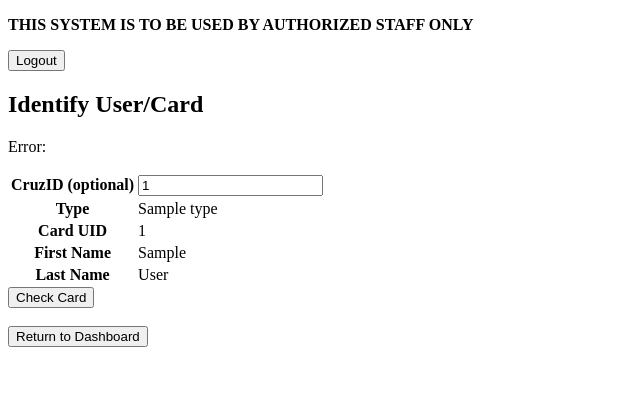
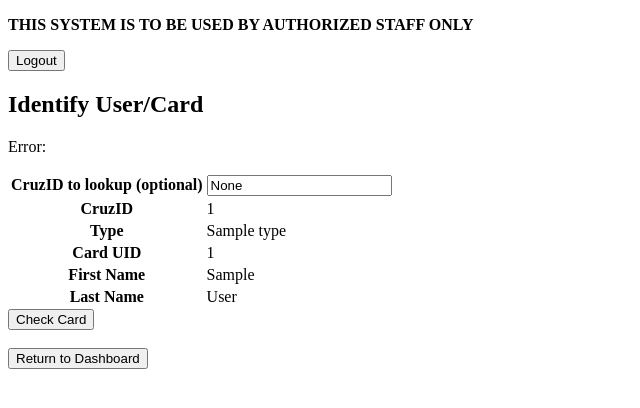
Before and after one commit to ucscslugworks/slugworks-automations, a Flask app: template templates/identify.html in a window 1280 px wide. Shown: the top 408 px of the page, without its empty margins (0-640 px from the left). Run offline with Flask 3, Linux system fonts and the light colour scheme; the template is opened without the code that fills it: most values are stand-ins (such as "Sample title", 1, 10 or a date in 2020); parts of the project's set-up code (start-up, migrations or seed data) failed here and were passed over.

Commit message:
fix check card bug

```diff
--- a/control.py
+++ b/control.py
@@ -367,7 +367,6 @@ def identify():
         if request.method == "POST":
             cruzid = ""
             # flash("You are using POST")
-            print(request.form["label"])
             if request.form["label"] == "identifyuid":
                 cruzid = request.form.get("cruzid")
 
--- a/templates/identify.html
+++ b/templates/identify.html
@@ -38,10 +38,14 @@
 
             <table>
                 <tr>
-                    <th>CruzID (optional)</th>
+                    <th>CruzID to lookup (optional)</th>
                     <td>
-                        <input type="text" name="cruzid" value="{{ user_data.cruzid or None }}">
+                        <input type="text" name="cruzid" value="{{ None }}">
                     </td>
+                </tr>
+                <tr>
+                    <th>CruzID</th>
+                    <td>{{ user_data.cruzid }}</td>
                 </tr>
                 <tr>
                     <th>Type</th>
```
